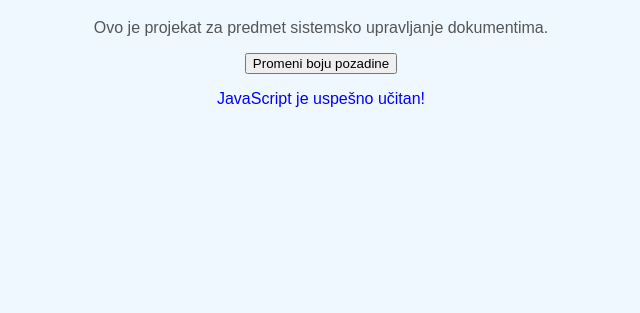
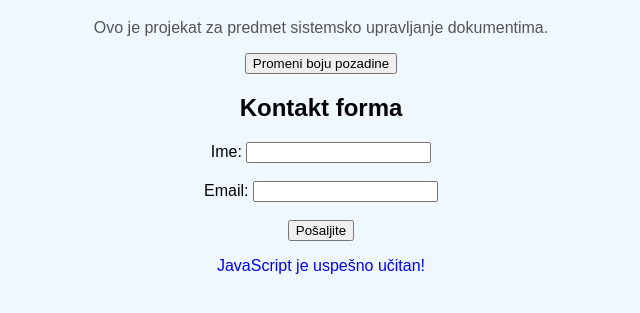
Before and after one commit to MihajloTomin/SZUP_veb_sajt, a plain HTML site: page index.html in a window 1280 px wide. Shown: the part 61-374 px from the top of the page, without its empty margins (319-959 px from the left). Drawn offline with Linux system fonts and the light colour scheme.

Commit message:
Dodavanje kontakt forme na stranicu.

```diff
--- a/index.html
+++ b/index.html
@@ -10,6 +10,16 @@
     <h1>Dobrodošli na moju HTML stranicu!</h1>
     <p>Ovo je projekat za predmet sistemsko upravljanje dokumentima.</p>
      <button id="changeColorBtn">Promeni boju pozadine</button>
+       <h2>Kontakt forma</h2>
+    <form>
+        <label for="name">Ime:</label>
+        <input type="text" id="name" name="name"><br><br>
+
+        <label for="email">Email:</label>
+        <input type="email" id="email" name="email"><br><br>
+
+        <button type="submit">Pošaljite</button>
+    </form>
      <script src="resources/script.js"></script>
 </body>
 </html>
```
